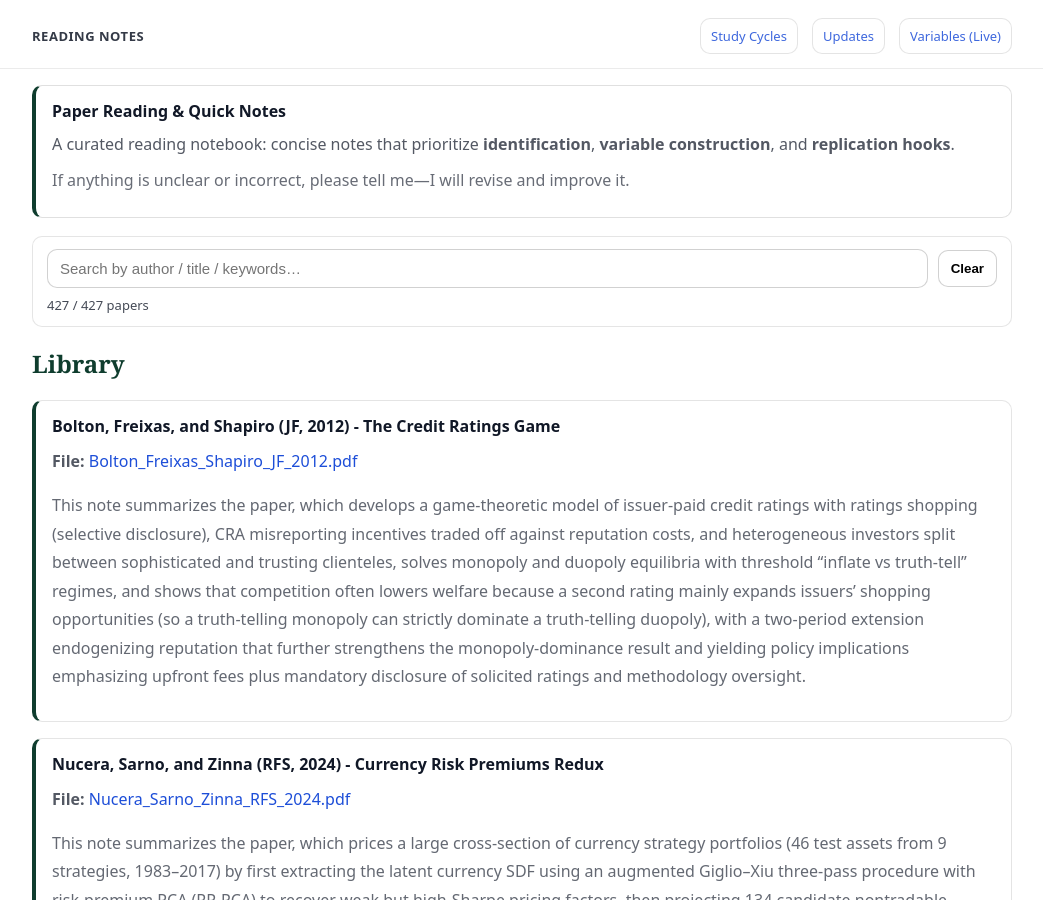
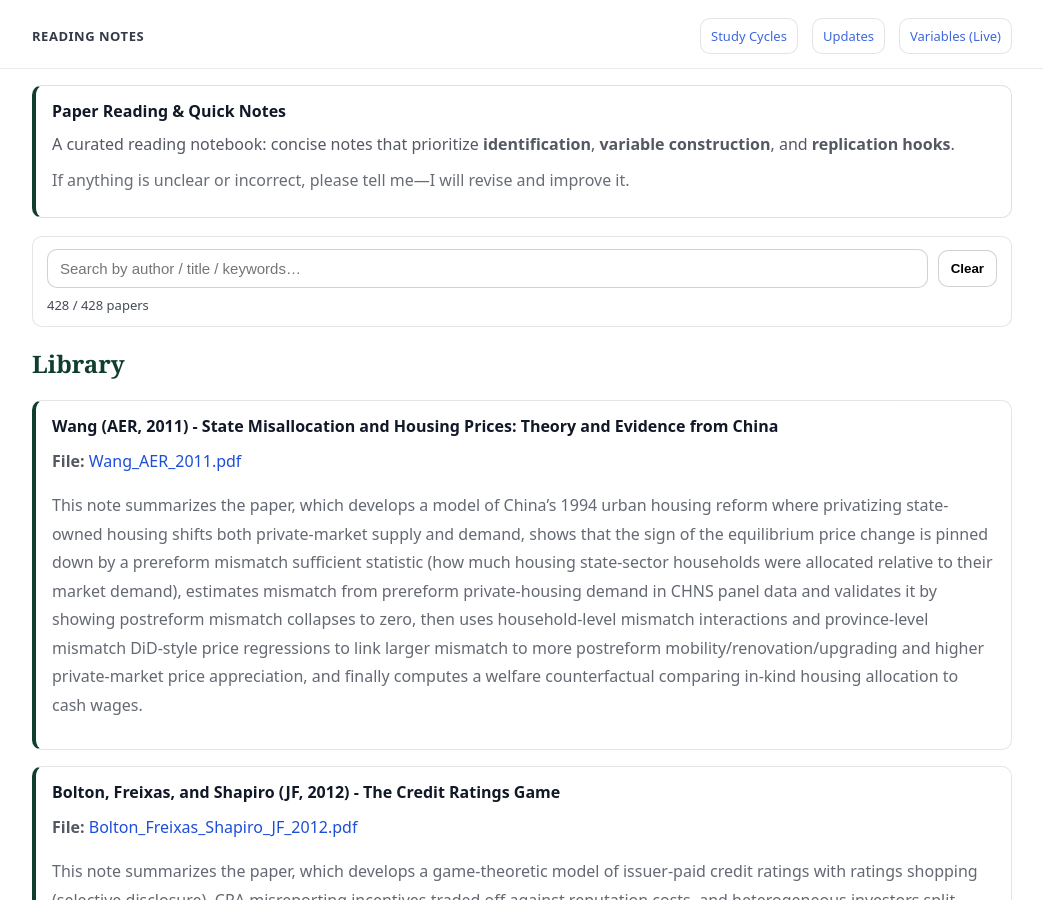
Before and after one commit to yaxinzn/study-archive, a Jekyll site: the page built from reading/index.md, in a window 1280 px wide and 900 px high. Shown: the whole window, without its empty margins (118-1161 px from the left). Built offline with Jekyll 4.4.1, drawn with Linux system fonts in a browser that asks for light colours.

Commit message:
Reading: add/update Wang_AER_2011.pdf

```diff
--- a/_data/reading.yml
+++ b/_data/reading.yml
@@ -1,3 +1,7 @@
+- title: "Wang (AER, 2011) - State Misallocation and Housing Prices: Theory and Evidence from China"
+  file: "Wang_AER_2011.pdf"
+  desc: "This note summarizes the paper, which develops a model of China’s 1994 urban housing reform where privatizing state-owned housing shifts both private-market supply and demand, shows that the sign of the equilibrium price change is pinned down by a prereform mismatch sufficient statistic (how much housing state-sector households were allocated relative to their market demand), estimates mismatch from prereform private-housing demand in CHNS panel data and validates it by showing postreform mismatch collapses to zero, then uses household-level mismatch interactions and province-level mismatch DiD-style price regressions to link larger mismatch to more postreform mobility/renovation/upgrading and higher private-market price appreciation, and finally computes a welfare counterfactual comparing in-kind housing allocation to cash wages."
+
 - title: "Bolton, Freixas, and Shapiro (JF, 2012) - The Credit Ratings Game"
   file: "Bolton_Freixas_Shapiro_JF_2012.pdf"
   desc: "This note summarizes the paper, which develops a game-theoretic model of issuer-paid credit ratings with ratings shopping (selective disclosure), CRA misreporting incentives traded off against reputation costs, and heterogeneous investors split between sophisticated and trusting clienteles, solves monopoly and duopoly equilibria with threshold “inflate vs truth-tell” regimes, and shows that competition often lowers welfare because a second rating mainly expands issuers’ shopping opportunities (so a truth-telling monopoly can strictly dominate a truth-telling duopoly), with a two-period extension endogenizing reputation that further strengthens the monopoly-dominance result and yielding policy implications emphasizing upfront fees plus mandatory disclosure of solicited ratings and methodology oversight."
```
Also changed, not shown: 1 other file.
